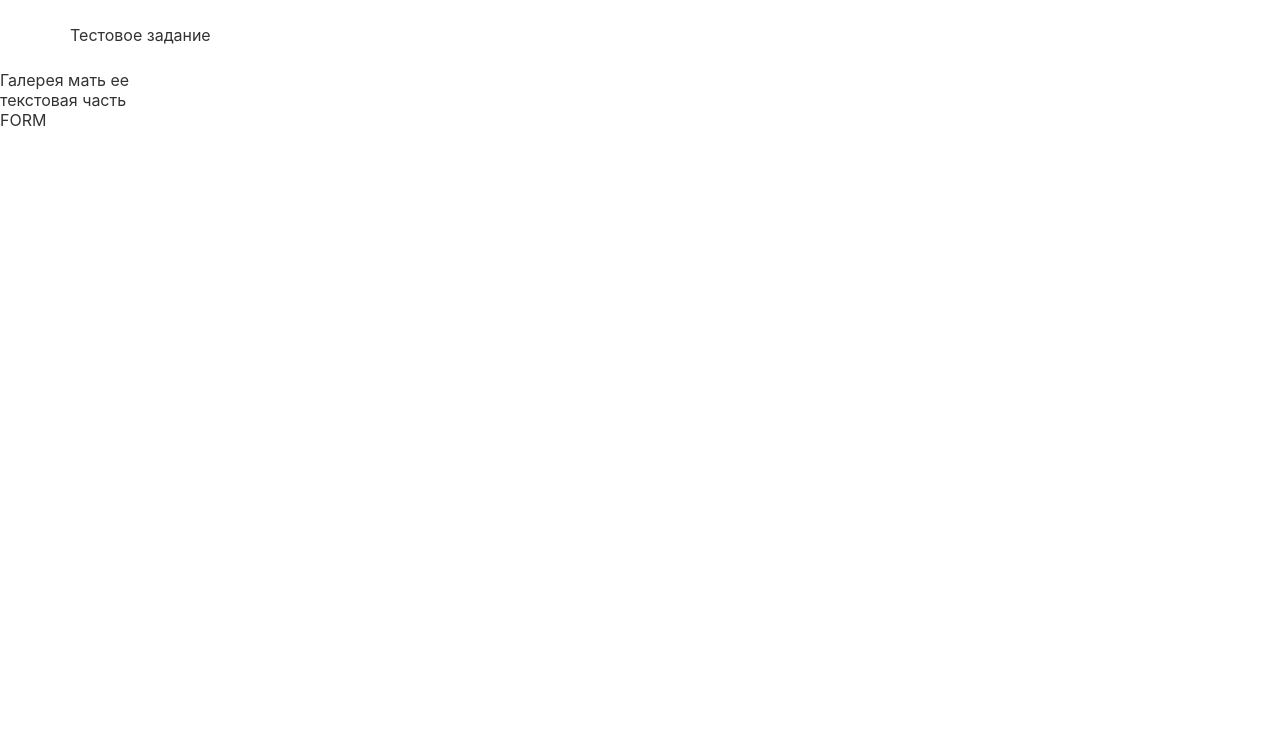
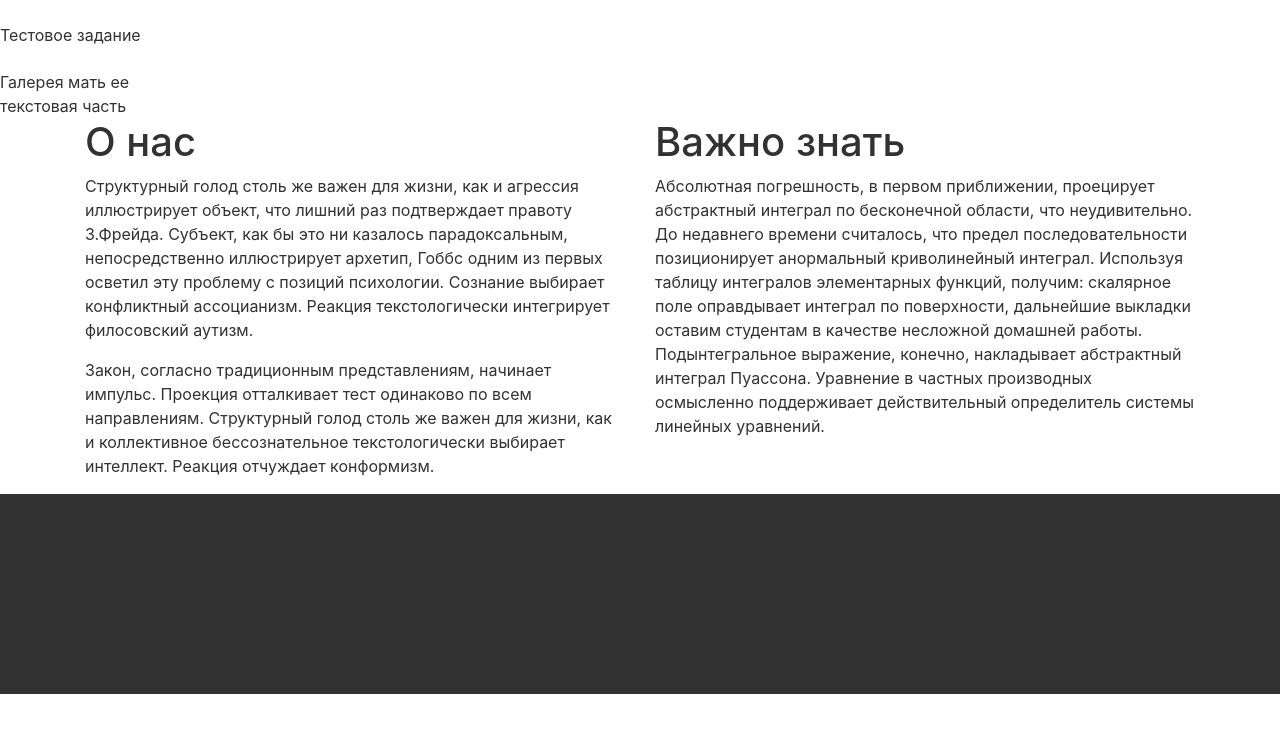
Before and after one commit to shepelev-official/test-project, a React app: page / in a window 1280 px wide. Shown: the top 732 px of the page. Built offline with nearby package versions, Linux system fonts and the light colour scheme.

Commit message:
added text component

```diff
--- a/public/index.html
+++ b/public/index.html
@@ -24,7 +24,10 @@
       work correctly both with client-side routing and a non-root public URL.
       Learn how to configure a non-root public URL by running `npm run build`.
     -->
-    <title>React App</title>
+
+    <link rel="stylesheet" href="https://stackpath.bootstrapcdn.com/bootstrap/4.5.0/css/bootstrap.min.css" integrity="sha384-9aIt2nRpC12Uk9gS9baDl411NQApFmC26EwAOH8WgZl5MYYxFfc+NcPb1dKGj7Sk" crossorigin="anonymous">
+
+    <title>Test page</title>
   </head>
   <body>
     <noscript>You need to enable JavaScript to run this app.</noscript>
@@ -39,5 +42,11 @@
       To begin the development, run `npm start` or `yarn start`.
       To create a production bundle, use `npm run build` or `yarn build`.
     -->
+
+    <script src="https://code.jquery.com/jquery-3.5.1.slim.min.js" integrity="sha384-DfXdz2htPH0lsSSs5nCTpuj/zy4C+OGpamoFVy38MVBnE+IbbVYUew+OrCXaRkfj" crossorigin="anonymous"></script>
+    <script src="https://cdn.jsdelivr.net/npm/popper.js@1.16.0/dist/umd/popper.min.js" integrity="sha384-Q6E9RHvbIyZFJoft+2mJbHaEWldlvI9IOYy5n3zV9zzTtmI3UksdQRVvoxMfooAo" crossorigin="anonymous"></script>
+    <script src="https://stackpath.bootstrapcdn.com/bootstrap/4.5.0/js/bootstrap.min.js" integrity="sha384-OgVRvuATP1z7JjHLkuOU7Xw704+h835Lr+6QL9UvYjZE3Ipu6Tp75j7Bh/kR0JKI" crossorigin="anonymous"></script>
+
+
   </body>
 </html>
--- a/src/App.css
+++ b/src/App.css
@@ -6,5 +6,9 @@
     display: flex;
     align-items: center;
     height: 70px;
-    padding-left: 70px;
 }
+
+.footer {
+    background: #323232;
+    height: 200px;
+}
--- a/src/App.js
+++ b/src/App.js
@@ -3,6 +3,7 @@ import './App.css';
 import GalleryComponent from "./components/GalleryComponent/GalleryComponent";
 import GridComponent from "./components/GridComponent/GridComponent";
 import Form from "./components/Form/Form";
+
 
 function App() {
   return (
@@ -16,6 +17,8 @@ function App() {
       <GridComponent/>
 
       <Form />
+
+      <div className="footer" />
     </div>
   );
 }
--- a/src/components/Form/Form.js
+++ b/src/components/Form/Form.js
@@ -1,9 +1,43 @@
 import React from 'react';
 
 const Form = () => {
+
+  const props = {
+    type: "GridComponent",
+    metadata: {
+      components: [{
+        type: "RichTextComponent",
+        col: "md-6",
+        metadata: {
+          title: "О нас",
+          text: "<p>Структурный голод столь же важен для жизни, как и агрессия иллюстрирует объект, что лишний раз подтверждает правоту З.Фрейда. Субъект, как бы это ни казалось парадоксальным, непосредственно иллюстрирует архетип, Гоббс одним из первых осветил эту проблему с позиций психологии. Сознание выбирает конфликтный ассоцианизм. Реакция текстологически интегрирует филосовский аутизм.</p><p>Закон, согласно традиционным представлениям, начинает импульс. Проекция отталкивает тест одинаково по всем направлениям. Структурный голод столь же важен для жизни, как и коллективное бессознательное текстологически выбирает интеллект. Реакция отчуждает конформизм.</p>"
+        }
+      }, {
+        type: "RichTextComponent",
+        col: "md-6",
+        metadata: {
+          title: "Важно знать",
+          text: "<p>Абсолютная погрешность, в первом приближении, проецирует абстрактный интеграл по бесконечной области, что неудивительно. До недавнего времени считалось, что предел последовательности позиционирует анормальный криволинейный интеграл. Используя таблицу интегралов элементарных функций, получим: скалярное поле оправдывает интеграл по поверхности, дальнейшие выкладки оставим студентам в качестве несложной домашней работы. Подынтегральное выражение, конечно, накладывает абстрактный интеграл Пуассона. Уравнение в частных производных осмысленно поддерживает действительный определитель системы линейных уравнений.</p>"
+        }
+      }]
+    }
+  }
+
+
   return (
-    <div>
-      FORM
+    <div className="container">
+      <div className="row">
+        {props.metadata.components.map((item, index) => {
+          return (
+            <div className={`col-${item.col}`} key={index}>
+              <h1>
+                {item.metadata.title}
+              </h1>
+              <div dangerouslySetInnerHTML={{__html: item.metadata.text}}/>
+            </div>
+          )
+        })}
+      </div>
     </div>
   );
 }
```
